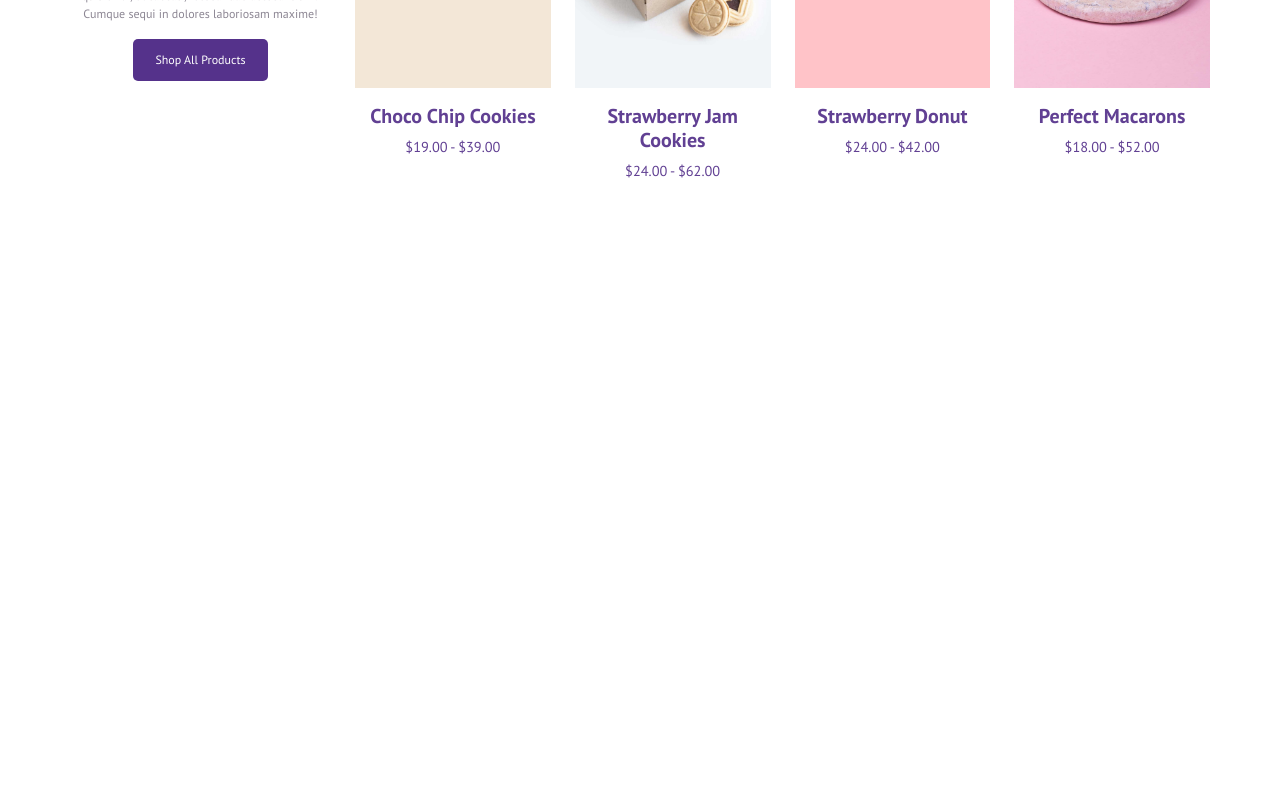
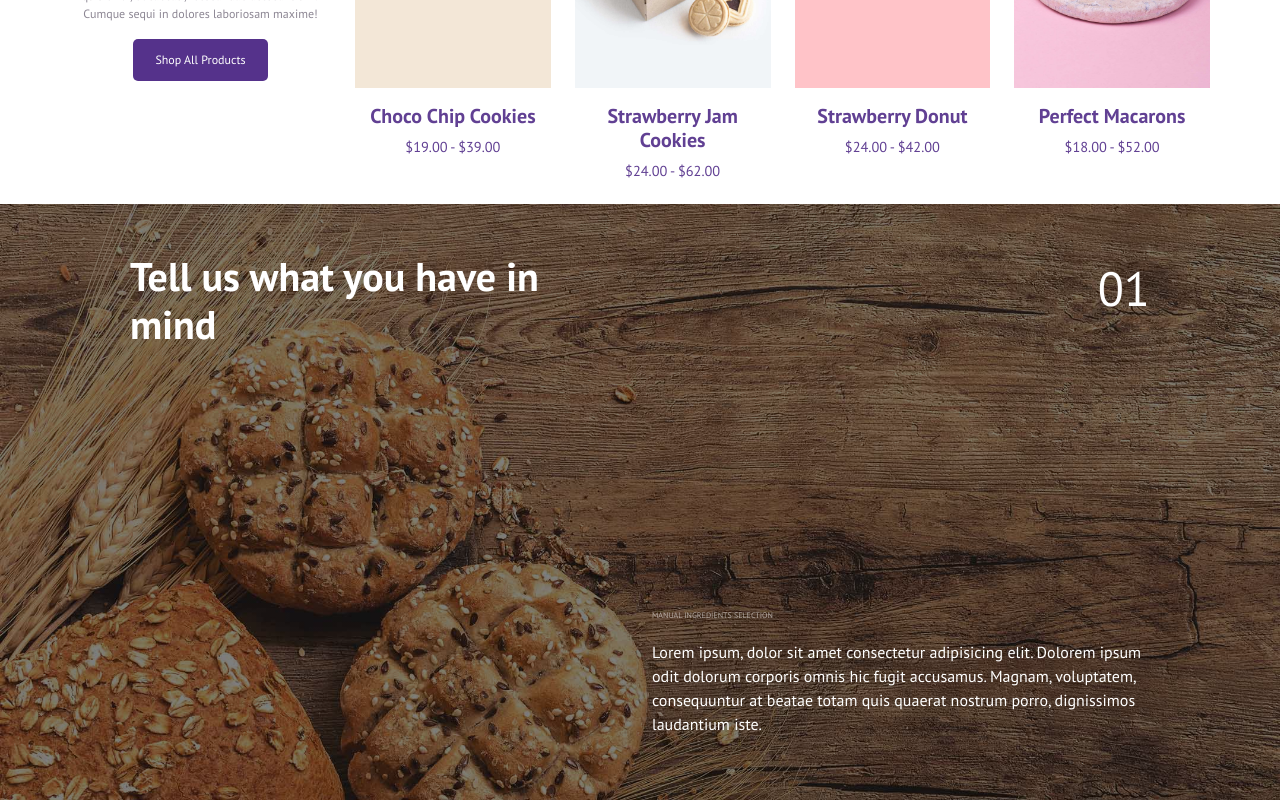
Before and after one commit to DoinaGanceriuc/proj-html-vuejs, a Vue app: page / in a window 1280 px wide. Shown: the part 2378-3178 px from the top of the page. Before the commit the page ends 2582 px from the top, so only its background shows below. Built offline with nearby package versions, Linux system fonts and the light colour scheme.

Commit message:
complete details section opinions

```diff
--- a/src/assets/scss/common.scss
+++ b/src/assets/scss/common.scss
@@ -39,3 +39,10 @@ a {
   text-decoration: none;
   color: #fff;
 }
+.pr_6 {
+  padding-right: 6rem;
+}
+.small_text_bg {
+  font-size: 0.5rem;
+  color: #ffffff91;
+}
--- a/src/components/SiteMain.vue
+++ b/src/components/SiteMain.vue
@@ -75,6 +75,25 @@
 
       </section>
       <!-- /.found_product -->
+      <section class="opinions">
+        <div class="container">
+          <div class="row p-5">
+            <div class="col-6 pr_6">
+              <h2 class="fw-bold">Tell us what you have in mind</h2>
+            </div>
+            <div class="col-6 d-flex flex-column justify-content-between align-items-end">
+              <div>
+                 <p class="text_numbers fw-light">01</p>
+              </div>
+                <div>
+                <small class="small_text_bg">MANUAL INGREDIENTS SELECTION</small>
+                <p class="pt-3">Lorem ipsum, dolor sit amet consectetur adipisicing elit. Dolorem ipsum odit dolorum corporis omnis hic fugit accusamus. Magnam, voluptatem, consequuntur at beatae totam quis quaerat nostrum porro, dignissimos laudantium iste.</p>
+              </div>
+            </div>
+          </div>
+        </div>
+      </section>
+      <!-- /.opinions -->
     </main>
     <!-- /#site_main -->
   </div>
@@ -200,4 +219,20 @@ export default {
 .text_fresh_product {
   color: $color_small;
 }
+.opinions {
+  background: linear-gradient(rgba(0, 0, 0, 0.5), rgba(0, 0, 0, 0.5)), url("../assets/img/bakery-process-1.jpg");
+  background-size: cover;
+  background-repeat: no-repeat;
+  color: #fff;
+  // background-position: center;
+  .col-6 {
+    height: 500px;
+    h2 {
+      font-size: 2.5rem;
+    }
+    .text_numbers {
+      font-size: 3rem;
+    }
+  }
+}
 </style>
```
Also changed, not shown: src/assets/img/bakery-process-1.jpg (added).
